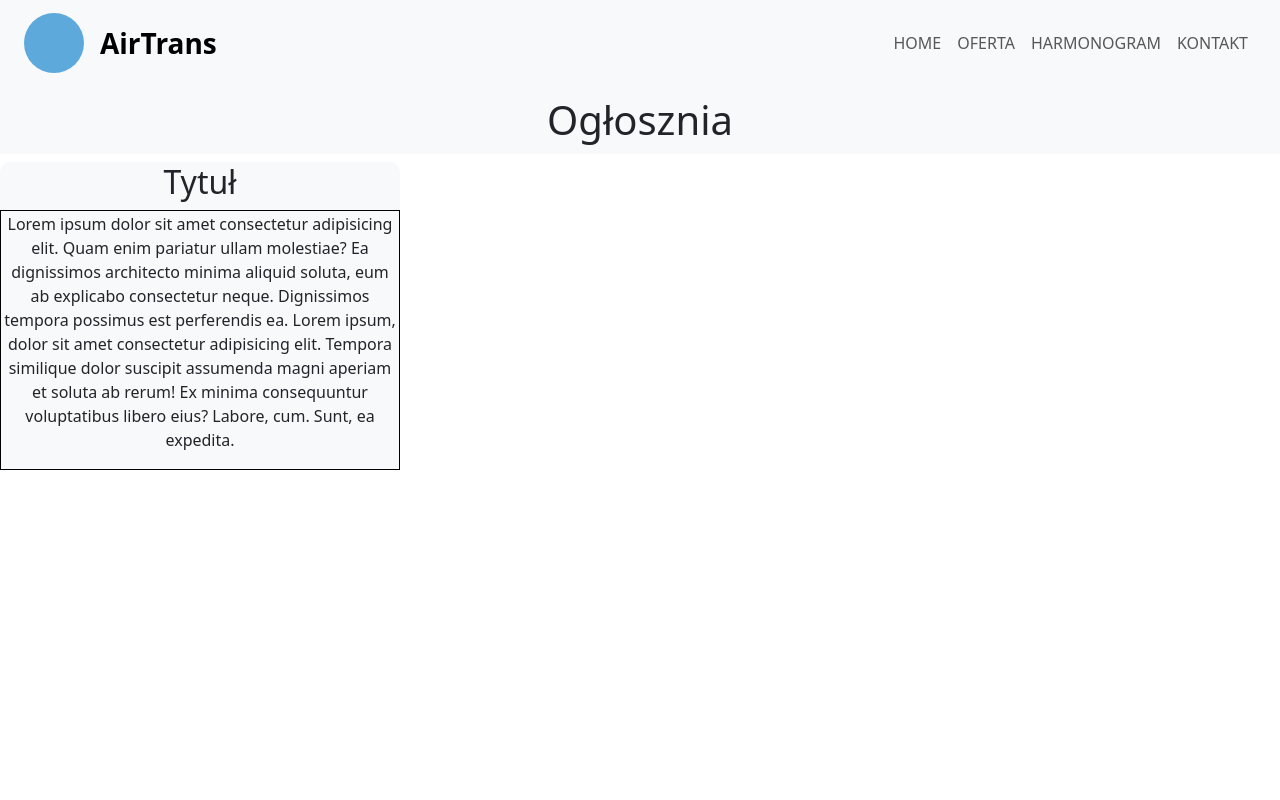
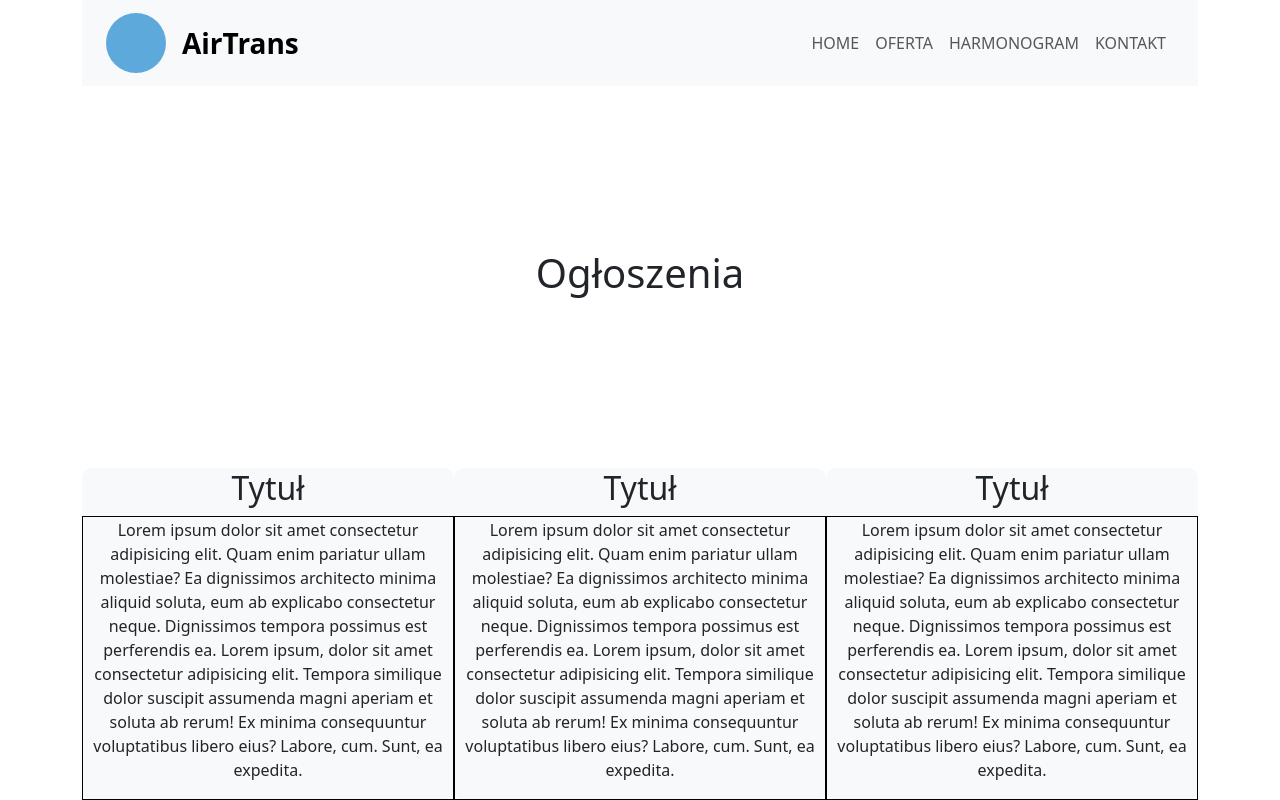
Before and after one commit to Pawel2923/AirTrans, a React (Vite) app in the folder ui/: page /home/ogloszenia in a window 1280 px wide. Built offline with nearby package versions, Linux system fonts and the light colour scheme.

Commit message:
przykładowy układ

```diff
--- /dev/null
+++ b/package.json
@@ -0,0 +1,5 @@
+{
+  "dependencies": {
+    "react-bootstrap": "^2.10.2"
+  }
+}
--- a/ui/package.json
+++ b/ui/package.json
@@ -13,6 +13,7 @@
     "axios": "^1.6.8",
     "bootstrap": "^5.3.3",
     "react": "^18.2.0",
+    "react-bootstrap": "^2.10.2",
     "react-dom": "^18.2.0",
     "react-router-dom": "^6.22.3"
   },
--- a/ui/src/App.tsx
+++ b/ui/src/App.tsx
@@ -2,6 +2,7 @@ import { Routes, Route, createBrowserRouter, RouterProvider } from "react-router
 import Home from "./pages/Home";
 import Ogloszenia from "./pages/Ogloszenia";
 import NotFound from "./pages/NotFound";
+
 
 const router = createBrowserRouter([{ path: "*", Component: Root }]);
 
--- a/ui/src/pages/Home.tsx
+++ b/ui/src/pages/Home.tsx
@@ -5,7 +5,7 @@ const Home = () => {
 		<div>
             <Nav />
 			<h1>Home</h1>
-			</div>
+		</div>
 	);
 };
 
--- a/ui/src/pages/Ogloszenia.tsx
+++ b/ui/src/pages/Ogloszenia.tsx
@@ -1,19 +1,22 @@
 import Nav from "../components/Nav";
 import Tabela from "../components/table";
+import './ogloszenia.css';
+
 
 const Ogloszenia = () => {
-    const myStyle: React.CSSProperties = {
-        backgroundColor: "#f8f9fb",
-        textAlign: "center",
-        padding: "10px",
-    };
+    return (
+        <div className="container">
+            <Nav />
+            <h1>Ogłoszenia</h1>
+            <div className="tabela-container">
+                <Tabela />
+                <Tabela />
+                <Tabela />
 
-    return (
-        <div>
-            <Nav />
-            <h1 style={myStyle}>Ogłosznia</h1>
-            <Tabela />
+            </div>
+
         </div>
     );
 };
+
 export default Ogloszenia;
--- /dev/null
+++ b/ui/src/pages/ogloszenia.css
@@ -0,0 +1,15 @@
+.container {
+    display: flex;
+    flex-direction: column;
+    justify-content: space-between;
+    height: 100vh;
+}
+
+h1 {
+    text-align: center;
+}
+
+.tabela-container {
+    display: flex;
+    justify-content: space-around;
+}
```
Also changed, not shown: 2 other files (tests, documents, lock files or other folders).
